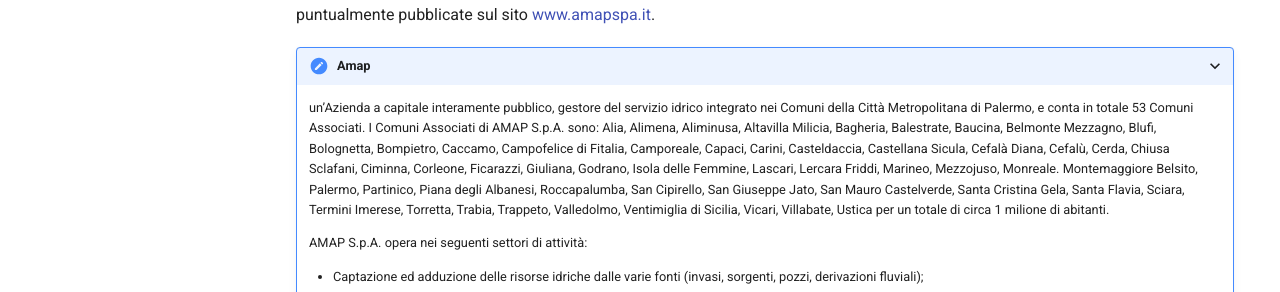
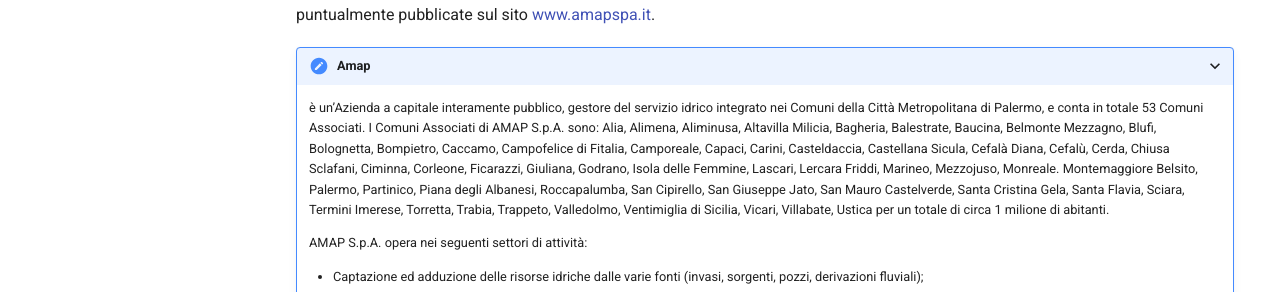
Before and after one commit to opendatasicilia/emergenza-idrica-sicilia, an MkDocs documentation site: the page built from docs/aggiornamenti/articoli/annuncio/riduzione-pressione-palermo.md, in a window 1280 px wide and 900 px high, scrolled down 1170 px. Shown: the part 312-604 px from the top of the window. Built offline with MkDocs 1.6.1 and Material for MkDocs 9.7.7, drawn with Linux system fonts in a browser that asks for light colours; comment, search, counter and statistics services are not loaded.

```diff
--- a/docs/aggiornamenti/articoli/annuncio/riduzione-pressione-palermo.md
+++ b/docs/aggiornamenti/articoli/annuncio/riduzione-pressione-palermo.md
@@ -56,9 +56,9 @@ I distretti interessati saranno:
 Possibili correzioni alle misure adottate saranno attuate al fine di ridurre al minimo i disagi per le utenze servite e saranno puntualmente pubblicate sul sito [www.amapspa.it](www.amapspa.it).
 
 
-???+ AMAP è
+???+ AMAP
 
-    un’Azienda a capitale interamente pubblico, gestore del servizio idrico integrato nei Comuni della Città Metropolitana di Palermo, e conta in totale 53 Comuni Associati. I Comuni Associati di AMAP S.p.A. sono: Alia, Alimena, Aliminusa, Altavilla Milicia, Bagheria, Balestrate, Baucina, Belmonte Mezzagno, Blufi, Bolognetta, Bompietro, Caccamo, Campofelice di Fitalia, Camporeale, Capaci, Carini, Casteldaccia, Castellana Sicula, Cefalà Diana, Cefalù, Cerda, Chiusa Sclafani, Ciminna, Corleone, Ficarazzi, Giuliana, Godrano, Isola delle Femmine, Lascari, Lercara Friddi, Marineo, Mezzojuso, Monreale. Montemaggiore Belsito, Palermo, Partinico, Piana degli Albanesi, Roccapalumba, San Cipirello, San Giuseppe Jato, San Mauro Castelverde, Santa Cristina Gela, Santa Flavia, Sciara, Termini Imerese, Torretta, Trabia, Trappeto, Valledolmo, Ventimiglia di Sicilia, Vicari, Villabate, Ustica per un totale di circa 1 milione di abitanti.
+    è un’Azienda a capitale interamente pubblico, gestore del servizio idrico integrato nei Comuni della Città Metropolitana di Palermo, e conta in totale 53 Comuni Associati. I Comuni Associati di AMAP S.p.A. sono: Alia, Alimena, Aliminusa, Altavilla Milicia, Bagheria, Balestrate, Baucina, Belmonte Mezzagno, Blufi, Bolognetta, Bompietro, Caccamo, Campofelice di Fitalia, Camporeale, Capaci, Carini, Casteldaccia, Castellana Sicula, Cefalà Diana, Cefalù, Cerda, Chiusa Sclafani, Ciminna, Corleone, Ficarazzi, Giuliana, Godrano, Isola delle Femmine, Lascari, Lercara Friddi, Marineo, Mezzojuso, Monreale. Montemaggiore Belsito, Palermo, Partinico, Piana degli Albanesi, Roccapalumba, San Cipirello, San Giuseppe Jato, San Mauro Castelverde, Santa Cristina Gela, Santa Flavia, Sciara, Termini Imerese, Torretta, Trabia, Trappeto, Valledolmo, Ventimiglia di Sicilia, Vicari, Villabate, Ustica per un totale di circa 1 milione di abitanti.
 
     AMAP S.p.A. opera nei seguenti settori di attività:
 
```
